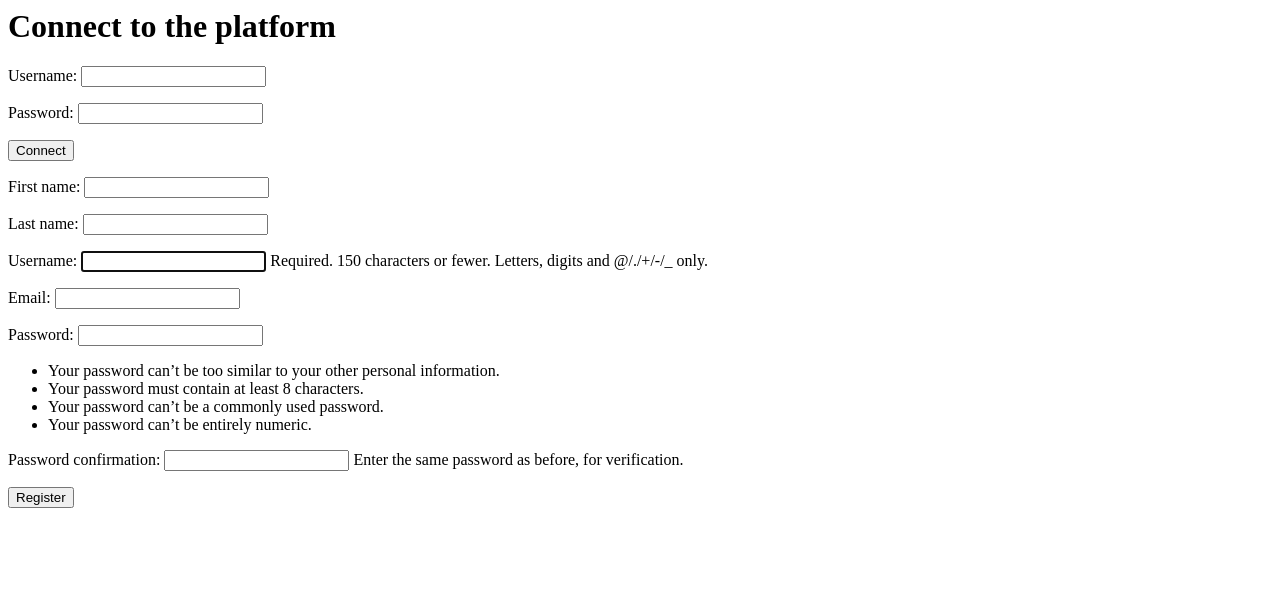
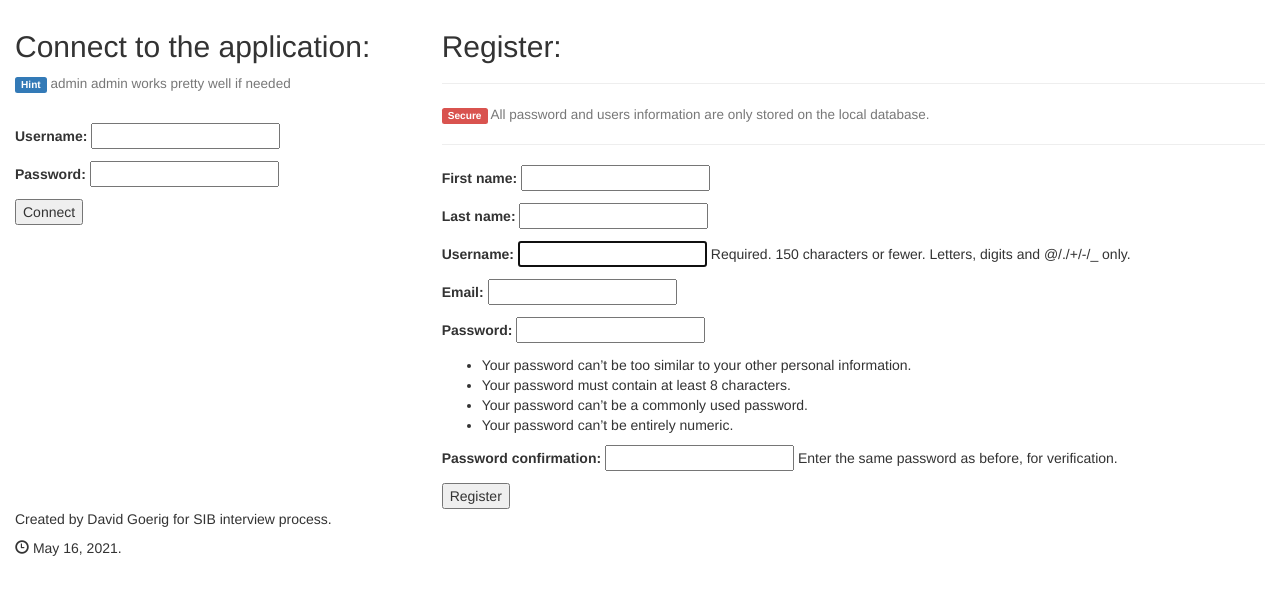
Before and after one commit to DavidGoerig/DjangoReactSIB, a Django app: page /login in a window 1280 px wide. Shown: the top 595 px of the page. Run offline with Django 3.2, Linux system fonts and the light colour scheme; some libraries are stand-ins or nearby versions.

Commit message:
GODAV :heavy_plus_sign: added rest_bootstrap to the dependencies. :heavy_plus_sign: created the title component (navbar, disconnect buton)

```diff
--- a/frontend/package.json
+++ b/frontend/package.json
@@ -18,6 +18,8 @@
     "react": "^17.0.2",
     "react-dom": "^17.0.2",
     "webpack": "^5.37.0",
-    "webpack-cli": "^4.7.0"
+    "webpack-cli": "^4.7.0",
+    "react-bootstrap": "^1.6.0",
+    "bootstrap": "^4.6.0"
   }
 }
--- a/frontend/src/components/App.js
+++ b/frontend/src/components/App.js
@@ -37,7 +37,7 @@ class App extends Component {
                 {this.state.data.map(project => {
                     return (
                         <li key={project.id}>
-                            {project.key} - {project.name}
+                            {project.key} --- {project.name} --- {project.associated_users}
                         </li>
                     );
                 })}
--- a/frontend/src/index.js
+++ b/frontend/src/index.js
@@ -1 +1,2 @@
 import App from "./components/App";
+import Title from "./components/Title";
--- a/frontend/templates/frontend/login.html
+++ b/frontend/templates/frontend/login.html
@@ -1,25 +1,51 @@
 
-<h1 class="welcomepolicetitle">Connect to the platform</h1>
-
-<p><strong>{{ error }}</strong></p>
-
+<!DOCTYPE html>
+<html lang="en">
+<head>
+  <title>Welcome to the login page</title>
+  <meta charset="utf-8">
+  <meta name="viewport" content="width=device-width, initial-scale=1">
+  <link rel="stylesheet" href="https://maxcdn.bootstrapcdn.com/bootstrap/3.4.1/css/bootstrap.min.css">
+  <script src="https://ajax.googleapis.com/ajax/libs/jquery/3.5.1/jquery.min.js"></script>
+  <script src="https://maxcdn.bootstrapcdn.com/bootstrap/3.4.1/js/bootstrap.min.js"></script>
+  <link rel="stylesheet" href="/static/css/login.css">
+</head>
+<body>
 {% if user.is_authenticated %}
-You are already connected. {{ user.username }} !
+ERROR: You should not be here. You are already connected. {{ user.username }} !
 {% else %}
-<div>
-    <div>
-        <form method="post" action=".">
+<div class="container-fluid">
+  <div class="row content">
+      <p><strong>{{ error }}</strong></p>
+    <div class="col-sm-4 sidenav">
+      <h2>Connect to the application:</h2>
+      <h4><small><span class="label label-primary">Hint</span> admin admin works pretty well if needed</small></h4><br>
+      <form method="post" action=".">
             {% csrf_token %}
             {{ form_connect.as_p }}
             <input type="submit" name="connect" value="Connect" />
         </form>
     </div>
-    <div>
-        <form method="post" action=".">
-            {% csrf_token %}
-            {{ form_register.as_p }}
-            <input type="submit" name="register" value="Register" />
-        </form>
+
+    <div class="col-sm-8">
+        <h2>Register:</h2>
+        <hr>
+      <h4><small><span class="label label-danger">Secure</span> All password and users information are only stored on the local database.</small></h4>
+      <hr>
+      <form method="post" action=".">
+          {% csrf_token %}
+          {{ form_register.as_p }}
+          <input type="submit" name="register" value="Register" />
+      </form>
     </div>
+  </div>
 </div>
+
+<footer class="container-fluid">
+  <p>Created by David Goerig for SIB interview process. </p>
+    <h5><span class="glyphicon glyphicon-time"></span> May 16, 2021.</h5>
+</footer>
+
 {% endif %}
+</body>
+</html>
--- a/projects/serializers.py
+++ b/projects/serializers.py
@@ -6,4 +6,4 @@ from .models import Project
 class ProjectSerializer(serializers.ModelSerializer):
     class Meta:
         model = Project
-        fields = ('key', 'name')
+        fields = ('key', 'name', 'associated_users')
```
Also changed, not shown: frontend/src/components/Title.js (added, +63 -0 lines), frontend/templates/frontend/index.html (+21 -0 lines), frontend/package-lock.json, package-lock.json, 1 other file.
